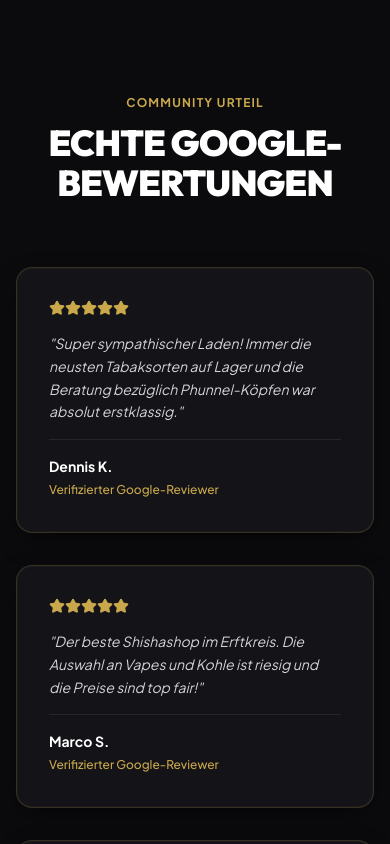
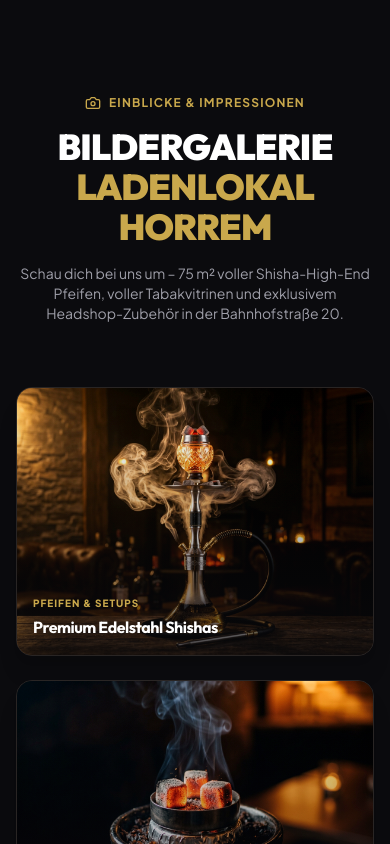
Before and after one commit to moebss/smoky-headshop-horrem, a React (Vite) app: page / in a window 390 px wide. Shown: the part 5500-6344 px from the top of the page. Built offline with nearby package versions, Linux system fonts and the light colour scheme.

Commit message:
Add interactive high-res Gallery section with Lightbox Zoom to Smoky Headshop

```diff
--- a/src/App.tsx
+++ b/src/App.tsx
@@ -1,5 +1,5 @@
 import { useState } from 'react';
-import { Phone, MapPin, Clock, Star, Flame, ShieldCheck, CheckCircle2, ArrowRight, X, ShoppingBag, Send, ChevronDown, HelpCircle, AlertCircle, Menu, XIcon, Users, Heart } from 'lucide-react';
+import { Phone, MapPin, Clock, Star, Flame, ShieldCheck, CheckCircle2, ArrowRight, X, ShoppingBag, Send, ChevronDown, HelpCircle, AlertCircle, Menu, XIcon, Users, Heart, ZoomIn, Camera } from 'lucide-react';
 
 import heroShisha from './images/hero_shisha.jpg';
 import tobaccoImg from './images/tobacco.jpg';
@@ -14,6 +14,7 @@ export default function App() {
   const [openFaq, setOpenFaq] = useState<number | null>(0);
   const [formSubmitted, setFormSubmitted] = useState(false);
   const [mobileMenuOpen, setMobileMenuOpen] = useState(false);
+  const [selectedGalleryImg, setSelectedGalleryImg] = useState<{ src: string; title: string; category: string; desc: string } | null>(null);
 
   const handleInlineSubmit = (e: React.FormEvent) => {
     e.preventDefault();
@@ -24,9 +25,17 @@ export default function App() {
   const navLinks = [
     { label: 'Sortiment', href: '#products' },
     { label: 'Über uns', href: '#about' },
+    { label: 'Galerie', href: '#gallery' },
     { label: 'Bewertungen', href: '#reviews' },
     { label: 'Kontakt', href: '#contact-section' },
     { label: 'FAQ', href: '#faq' },
+  ];
+
+  const galleryItems = [
+    { src: heroShisha, title: "Premium Edelstahl Shishas", category: "Pfeifen & Setups", desc: "Hochwertige Edelstahl-Wasserpfeifen, Phunnels & HMDs im Ladenlokal Horrem." },
+    { src: tobaccoImg, title: "Tabak-Vitrinen & Bestseller", category: "Shisha-Tabak & Kohle", desc: "Über 100 Tabaksorten von A wie Al Fakher bis Z wie Zomo & 26mm Naturkohle." },
+    { src: vapesImg, title: "Vape & Liquid Lounge Bar", category: "Vapes & E-Zigaretten", desc: "Einweg- & Mehrweg-Vapes, Pod-Systeme (Elfbar, Lost Mary, Pod Salt) & Liquids." },
+    { src: headshopImg, title: "Headshop & Glaskunst", category: "Headshop Zubehör", desc: "Kräuter-Vaporizer, Präzisions-Grinder, Glasbongs, Aktivkohlefilter & Papers." },
   ];
 
   const faqs = [
@@ -292,8 +301,52 @@ export default function App() {
         </div>
       </section>
 
+      {/* ═══ BILDERGALERIE & SHOP-EINBLICKE (Neu & Interaktiv mit Lightbox) ═══ */}
+      <section id="gallery" className="py-24 bg-[#0b0b0e] border-b border-stone-800/80">
+        <div className="max-w-7xl mx-auto px-4 sm:px-6 lg:px-8">
+          <div className="text-center max-w-3xl mx-auto mb-16 space-y-4">
+            <span className="text-[#c9a84c] font-bold text-xs uppercase tracking-widest flex items-center justify-center gap-2">
+              <Camera className="w-4 h-4" />
+              <span>Einblicke & Impressionen</span>
+            </span>
+            <h2 className="font-heading text-4xl sm:text-5xl uppercase tracking-tight text-white font-black">
+              BILDERGALERIE <span className="text-[#c9a84c]">LADENLOKAL HORREM</span>
+            </h2>
+            <p className="text-zinc-400 text-sm sm:text-base">
+              Schau dich bei uns um – 75 m² voller Shisha-High-End Pfeifen, voller Tabakvitrinen und exklusivem Headshop-Zubehör in der Bahnhofstraße 20.
+            </p>
+          </div>
+
+          <div className="grid sm:grid-cols-2 lg:grid-cols-4 gap-6">
+            {galleryItems.map((item, idx) => (
+              <div
+                key={idx}
+                onClick={() => setSelectedGalleryImg(item)}
+                className="group relative rounded-2xl overflow-hidden cursor-pointer border border-stone-800 hover:border-[#c9a84c]/60 transition-all duration-500 shadow-xl aspect-[4/3] bg-[#131318]"
+              >
+                <img
+                  src={item.src}
+                  alt={item.title}
+                  className="w-full h-full object-cover group-hover:scale-110 transition-transform duration-700 filter contrast-105"
+                />
+                <div className="absolute inset-0 bg-gradient-to-t from-[#0b0b0e]/90 via-[#0b0b0e]/30 to-transparent opacity-80 group-hover:opacity-95 transition-opacity" />
+
+                <div className="absolute top-3 right-3 w-8 h-8 rounded-lg bg-black/60 backdrop-blur-md border border-[#c9a84c]/40 text-[#c9a84c] flex items-center justify-center opacity-0 group-hover:opacity-100 transition-opacity">
+                  <ZoomIn className="w-4 h-4" />
+                </div>
+
+                <div className="absolute bottom-4 left-4 right-4 space-y-1">
+                  <span className="text-[10px] font-extrabold uppercase tracking-widest text-[#c9a84c] block">{item.category}</span>
+                  <h3 className="font-heading text-base font-bold text-white group-hover:text-[#c9a84c] transition-colors">{item.title}</h3>
+                </div>
+              </div>
+            ))}
+          </div>
+        </div>
+      </section>
+
       {/* ═══ BEWERTUNGEN (Editorial Dark) ═══ */}
-      <section id="reviews" className="py-24 bg-[#0b0b0e] border-b border-stone-800/80">
+      <section id="reviews" className="py-24 bg-[#070709] border-b border-stone-800/80">
         <div className="max-w-7xl mx-auto px-4 sm:px-6 lg:px-8">
           <div className="text-center max-w-3xl mx-auto mb-16">
             <span className="text-[#c9a84c] font-bold text-xs uppercase tracking-widest block mb-3">Community Urteil</span>
@@ -319,7 +372,7 @@ export default function App() {
       </section>
 
       {/* ═══ KONTAKT & FORMULAR (Editorial Dark) ═══ */}
-      <section id="contact-section" className="py-24 bg-[#070709] border-b border-stone-800/80">
+      <section id="contact-section" className="py-24 bg-[#0b0b0e] border-b border-stone-800/80">
         <div className="max-w-7xl mx-auto px-4 sm:px-6 lg:px-8">
           <div className="text-center max-w-3xl mx-auto mb-16">
             <span className="text-[#c9a84c] font-bold text-xs uppercase tracking-widest block mb-3">Kontakt & Reservierung</span>
@@ -364,7 +417,7 @@ export default function App() {
       </section>
 
       {/* ═══ FAQ ═══ */}
-      <section id="faq" className="py-24 bg-[#0b0b0e] border-b border-stone-800/80">
+      <section id="faq" className="py-24 bg-[#070709] border-b border-stone-800/80">
         <div className="max-w-4xl mx-auto px-4 sm:px-6 lg:px-8">
           <div className="text-center mb-16">
             <span className="text-[#c9a84c] font-bold text-xs uppercase tracking-widest block mb-3">Häufige Fragen</span>
@@ -416,6 +469,25 @@ export default function App() {
         </div>
       </footer>
 
+      {/* ═══ LIGHTBOX MODAL FÜR GALERIE ═══ */}
+      {selectedGalleryImg && (
+        <div className="fixed inset-0 z-50 flex items-center justify-center p-4 bg-black/90 backdrop-blur-md" onClick={() => setSelectedGalleryImg(null)}>
+          <div className="relative max-w-4xl w-full bg-[#131318] border border-[#c9a84c]/40 rounded-3xl overflow-hidden shadow-2xl" onClick={e => e.stopPropagation()}>
+            <button onClick={() => setSelectedGalleryImg(null)} className="absolute top-4 right-4 z-10 p-2 rounded-full bg-black/60 text-zinc-300 hover:text-white border border-stone-800">
+              <X className="w-6 h-6" />
+            </button>
+            <div className="aspect-[16/10] overflow-hidden bg-black">
+              <img src={selectedGalleryImg.src} alt={selectedGalleryImg.title} className="w-full h-full object-cover" />
+            </div>
+            <div className="p-6 space-y-2">
+              <span className="text-xs font-bold uppercase tracking-widest text-[#c9a84c]">{selectedGalleryImg.category}</span>
+              <h3 className="font-heading text-2xl font-bold text-white">{selectedGalleryImg.title}</h3>
+              <p className="text-sm text-zinc-300">{selectedGalleryImg.desc}</p>
+            </div>
+          </div>
+        </div>
+      )}
+
       {/* ═══ MODALS ═══ */}
       {isContactOpen && (<div className="fixed inset-0 z-50 flex items-center justify-center p-4 bg-black/80 backdrop-blur-md"><div className="bg-[#131318] border border-[#c9a84c]/30 rounded-2xl max-w-md w-full p-6 space-y-4"><div className="flex justify-between items-center border-b border-stone-800 pb-3"><h3 className="font-heading text-lg font-bold text-white">Produkt-Anfrage</h3><button onClick={() => setIsContactOpen(false)} className="text-zinc-400 hover:text-white"><X className="w-5 h-5" /></button></div><form onSubmit={(e) => { e.preventDefault(); alert('Vielen Dank!'); setIsContactOpen(false); }} className="space-y-3"><input type="text" required placeholder="Dein Name *" className="w-full bg-[#0b0b0e] border border-stone-800 rounded-xl p-3 text-xs text-white" /><input type="tel" required placeholder="Deine Telefonnummer *" className="w-full bg-[#0b0b0e] border border-stone-800 rounded-xl p-3 text-xs text-white" /><textarea placeholder="Welches Produkt möchtest du anfragen?" rows={3} className="w-full bg-[#0b0b0e] border border-stone-800 rounded-xl p-3 text-xs text-white" /><button type="submit" className="w-full bg-[#c9a84c] hover:bg-[#b8963d] text-black font-extrabold py-3 rounded-xl text-xs uppercase tracking-wider">Absenden</button></form></div></div>)}
       {isImpressumOpen && (<div className="fixed inset-0 z-50 flex items-center justify-center p-4 bg-black/80 backdrop-blur-md"><div className="bg-[#131318] border border-stone-800 rounded-2xl max-w-lg w-full p-6 space-y-4 text-xs text-zinc-300"><div className="flex justify-between items-center border-b border-stone-800 pb-3"><h3 className="font-heading text-lg font-bold text-white">Impressum</h3><button onClick={() => setIsImpressumOpen(false)} className="text-zinc-400 hover:text-white"><X className="w-5 h-5" /></button></div><p><strong>Smoky Head&Shisha Shop Horrem</strong><br />Bahnhofstraße 20<br />50169 Kerpen-Horrem<br />Telefon: 02273 9918823</p></div></div>)}
```
